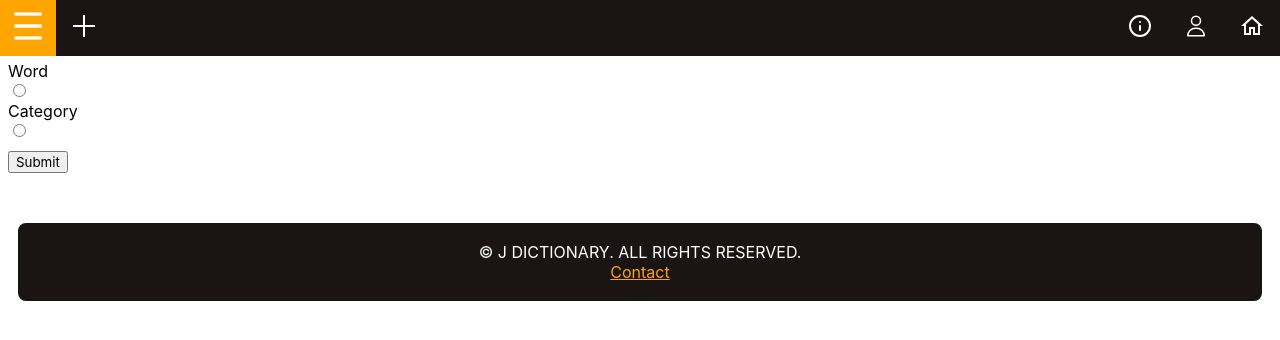
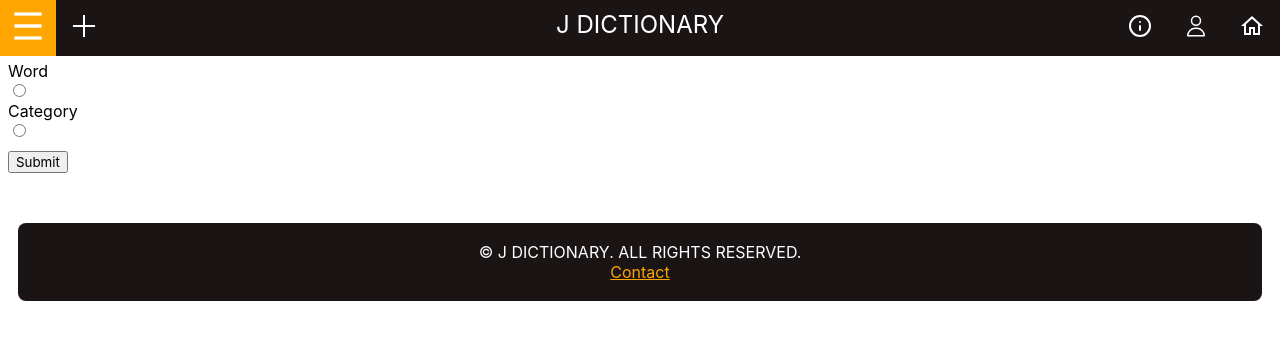
Before and after one commit to johngascoigne/dictionary, a Flask app: page /add in a window 1280 px wide. Shown: the top 340 px of the page. Run offline with Flask 2, Linux system fonts and the light colour scheme; a user stored in the database is signed in; data comes from the database, SQL or seed files in the repository; both versions use the stored data as it was after the commit.

Commit message:
j dictionary

```diff
--- a/static/styles.css
+++ b/static/styles.css
@@ -70,6 +70,28 @@ li a:hover {
     background-color: var(--accent);
     transition: background-color .2s;
 }
+
+.header-container {
+    position: absolute;
+      width: 100%;
+      padding: 10px;
+    text-align: center;
+    color: var(--white);
+    font-size:24px;
+    pointer-events: none
+
+}
+
+/*.header-title {*/
+/*    display: flex;*/
+/*    text-align: center;*/
+/*    z-index: 10;*/
+/*    margin-left: 47%;*/
+/*    margin-right: 47%;*/
+/*    padding-top: 6px;*/
+/*    color: var(--white);*/
+/*}*/
+
 
 .left-button-element {
     float: left;
--- a/templates/base.html
+++ b/templates/base.html
@@ -30,6 +30,8 @@
             <li><a href="/"><img src="/static/icons/home-icon.svg"></a></li>
             <li><a href="/login"><img src="/static/icons/user-icon.svg"></a></li>
             <li><a href="/contact"><img src="/static/icons/info-icon.svg"></a></li>
+            <div class="header-container">J DICTIONARY</div>
+
 
 
             <script>
```
Also changed, not shown: dictionary.db.
